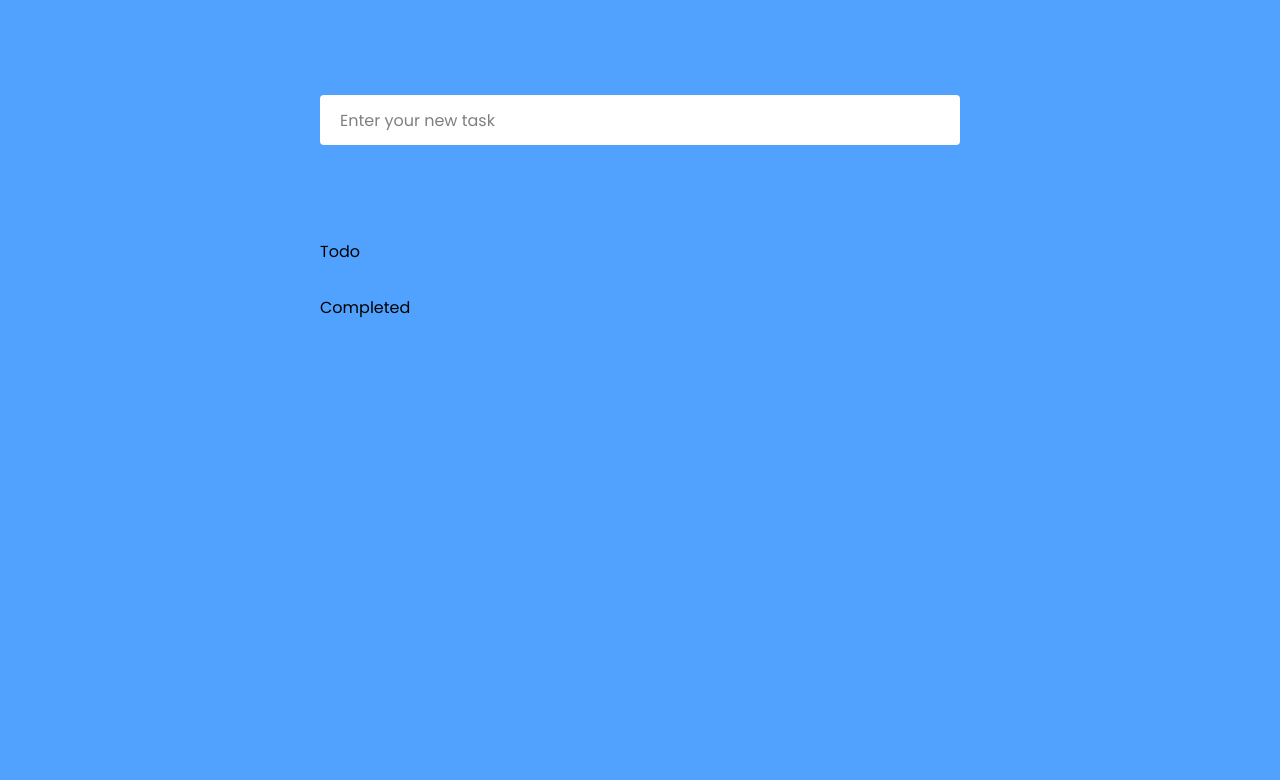
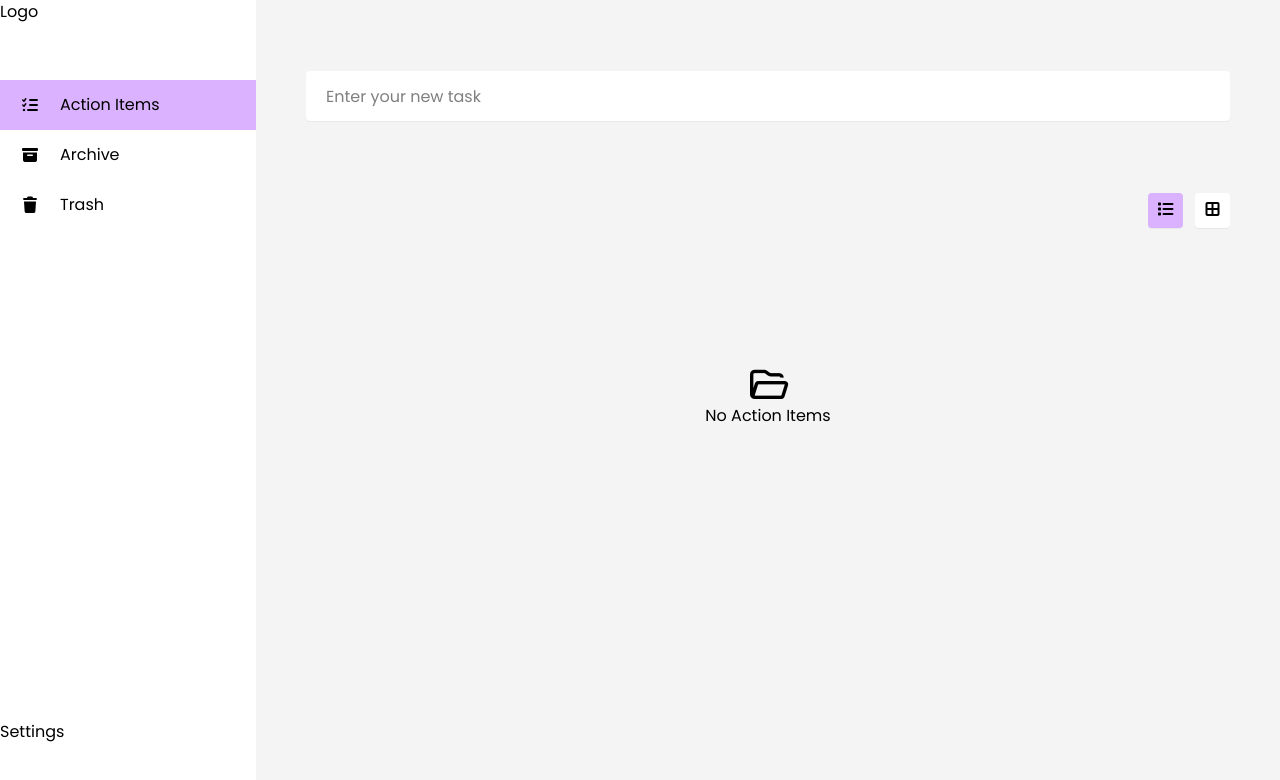
Before and after one commit to vaaluvishnu5146/Smart-Task-Tracker, a React (Vite) app: page / in a window 1280 px wide. Shown: the top 780 px of the page. Built offline with nearby package versions, Linux system fonts and the light colour scheme.

Commit message:
Modified Theme Added New Functionalites

```diff
--- a/src/App.jsx
+++ b/src/App.jsx
@@ -1,16 +1,33 @@
-import Counter from "./components/Counter/Counter";
 import Todo from "./components/Todo/Todo";
-
 import "./App.css";
 
 function App() {
   return (
-    <>
-      {/* <Counter name="Counter 1" />
-      <Counter name="Counter 2" />
-      <Counter name="Counter 3" /> */}
-      <Todo />
-    </>
+    <section className="w-screen h-screen flex">
+      <div className="w-[20%]">
+        <div className="w-full h-[10%]">Logo</div>
+        <div className="w-full h-[80%]">
+          <ul>
+            <li className="cursor-pointer flex h-[50px] p-5 box-border items-center gap-x-5 bg-purple-300">
+              <i class="fa-solid fa-list-check"></i>
+              <p>Action Items</p>
+            </li>
+            <li className="cursor-pointer flex h-[50px] p-5 box-border items-center gap-x-5">
+              <i class="fa-solid fa-box-archive"></i>
+              <p>Archive</p>
+            </li>
+            <li className="cursor-pointer flex h-[50px] p-5 box-border items-center gap-x-5">
+              <i class="fa-solid fa-trash"></i>
+              <p>Trash</p>
+            </li>
+          </ul>
+        </div>
+        <div className="w-full h-[10%]">Settings</div>
+      </div>
+      <div className="w-[80%]">
+        <Todo />
+      </div>
+    </section>
   );
 }
 
--- /dev/null
+++ b/src/Elements/Checkbox/Checkbox.jsx
@@ -0,0 +1,35 @@
+import React from "react";
+
+export default function Checkbox({
+  id = "",
+  label = "",
+  checked = false,
+  onChange = () => {},
+}) {
+  return (
+    <label className="flex items-center space-x-2 cursor-pointer mb-2">
+      <input
+        id={id}
+        type="checkbox"
+        checked={checked}
+        onChange={onChange}
+        className="appearance-none h-5 w-5 border border-gray-300 rounded-md checked:bg-purple-400 checked:border-purple-500"
+      />
+      <span className="relative">
+        {/* <!-- Custom checkmark (e.g., SVG or pseudo-element) --> */}
+        <svg
+          className="h-4 w-4 text-white absolute top-1/2 left-1/2 -translate-x-1/2 -translate-y-1/2 hidden checked:block pointer-events-none"
+          viewBox="0 0 24 24"
+          fill="none"
+          stroke="currentColor"
+          stroke-width="2"
+          stroke-linecap="round"
+          stroke-linejoin="round"
+        >
+          <polyline points="20 6 9 17 4 12"></polyline>
+        </svg>
+      </span>
+      <span>{label}</span>
+    </label>
+  );
+}
--- a/src/components/TextInput/TextInput.jsx
+++ b/src/components/TextInput/TextInput.jsx
@@ -4,7 +4,7 @@ export default function TextInput(props) {
   return (
     <input
       id={props.id}
-      className="w-[50%] h-[50px] bg-white rounded px-5 box-border"
+      className="w-full h-[50px] bg-white rounded px-5 box-border shadow-2xs"
       placeholder={props.placeholder}
       onChange={(e) => props.cb(e.target.value)}
       onKeyDown={props.onSubmit}
--- /dev/null
+++ b/src/components/Todo/GridRender.jsx
@@ -0,0 +1,50 @@
+import React from "react";
+import TodoCard from "./TodoCard";
+import NoActionItem from "./NoActionItem";
+
+export default function GridRender({
+  data = [],
+  handleCompletionChange = () => {},
+  handleDelete = () => {},
+}) {
+  return (
+    <section className="w-full">
+      {data.length > 0 ? (
+        <>
+          <h2 className="mb-3">Todo</h2>
+          <div className="grid grid-cols-4 gap-3 mb-5">
+            {data
+              .filter((el) => el.isCompleted == false)
+              .map((el) => (
+                <TodoCard
+                  id={el.id}
+                  key={el.id}
+                  title={el.title}
+                  isCompleted={el.isCompleted}
+                  handleCompletion={handleCompletionChange}
+                  handleDelete={handleDelete}
+                />
+              ))}
+          </div>
+          <h2 className="mb-3">Completed</h2>
+          <div className="grid grid-cols-4 gap-3">
+            {data
+              .filter((el) => el.isCompleted != false)
+              .map((el) => (
+                <TodoCard
+                  id={el.id}
+                  key={el.id}
+                  title={el.title}
+                  isCompleted={el.isCompleted}
+                  handleCompletion={handleCompletionChange}
+                  handleDelete={handleDelete}
+                />
+              ))}
+          </div>
+        </>
+      ) : (
+        <NoActionItem />
+      )}
+    </section>
+  );
+}
--- /dev/null
+++ b/src/components/Todo/ListRender.jsx
@@ -0,0 +1,53 @@
+import React from "react";
+import TodoListItem from "./TodoList";
+import NoActionItem from "./NoActionItem";
+
+export default function ListRender({
+  data = [],
+  handleCompletionChange = () => {},
+  handleDelete = () => {},
+}) {
+  return (
+    <section className="w-full">
+      {data.length > 0 ? (
+        <>
+          <div className="h-auto mb-5" id="todoSection">
+            <h3 className="text-italic mb-3">Todo</h3>
+            <div className="flex flex-col gap-y-3" id="todoItems">
+              {data
+                .filter((el) => el.isCompleted == false)
+                .map((el) => (
+                  <TodoListItem
+                    id={el.id}
+                    key={el.id}
+                    title={el.title}
+                    isCompleted={el.isCompleted}
+                    handleCompletion={handleCompletionChange}
+                    handleDelete={handleDelete}
+                  />
+                ))}
+            </div>
+          </div>
+          <div className="h-auto" id="completedSection">
+            <h3 className="text-italic mb-3">Completed</h3>
+            <div className="flex flex-col gap-y-3" id="completedItems">
+              {data
+                .filter((el) => el.isCompleted == true)
+                .map((el) => (
+                  <TodoListItem
+                    id={el.id}
+                    key={el.id}
+                    title={el.title}
+                    isCompleted={el.isCompleted}
+                    handleCompletion={handleCompletionChange}
+                  />
+                ))}
+            </div>
+          </div>
+        </>
+      ) : (
+        <NoActionItem />
+      )}
+    </section>
+  );
+}
--- /dev/null
+++ b/src/components/Todo/NoActionItem.jsx
@@ -0,0 +1,10 @@
+import React from "react";
+
+export default function NoActionItem() {
+  return (
+    <div className="h-[300px] flex flex-col justify-center items-center">
+      <i class="fa-regular fa-folder-open text-4xl"></i>
+      <p>No Action Items</p>
+    </div>
+  );
+}
--- a/src/components/Todo/Todo.jsx
+++ b/src/components/Todo/Todo.jsx
@@ -1,10 +1,13 @@
 import { useState } from "react";
 import TextInput from "../TextInput/TextInput";
-import TodoCard from "./TodoCard";
+import TodoCard from "./TodoList";
+import ListRender from "./ListRender";
+import GridRender from "./GridRender";
 
 function Todo() {
   const [todo, setTodo] = useState("");
   const [todos, setTodos] = useState([]);
+  const [layoutType, setLayoutType] = useState("list"); // list or grid
 
   function saveTodo(e) {
     let data = {};
@@ -36,9 +39,13 @@ function Todo() {
     setTodos(todosCopy);
   }
 
+  function toggleLayout(e) {
+    setLayoutType(e.target.id);
+  }
+
   return (
-    <section className="w-screen h-screen bg-blue-400">
-      <div className="h-[30%] flex items-center justify-center" id="todoForm">
+    <div className="h-full bg-zinc-100 px-[50px] py-[20px] box-border">
+      <div className="h-[20%] flex items-center justify-center" id="todoForm">
         <TextInput
           id="taskInput1"
           placeholder="Enter your new task"
@@ -47,42 +54,45 @@ function Todo() {
           value={todo}
         />
       </div>
-      <div className="h-[70%] flex flex-col items-center" id="todoListing">
-        <div className="w-[50%] h-auto mb-5" id="todoSection">
-          <h3 className="text-italic mb-3">Todo</h3>
-          <div className="flex flex-col gap-y-3" id="todoItems">
-            {todos
-              .filter((el) => el.isCompleted == false)
-              .map((el) => (
-                <TodoCard
-                  id={el.id}
-                  key={el.id}
-                  title={el.title}
-                  isCompleted={el.isCompleted}
-                  handleCompletion={handleCompletionChange}
-                  handleDelete={handleDelete}
-                />
-              ))}
-          </div>
-        </div>
-        <div className="w-[50%] h-auto" id="completedSection">
-          <h3 className="text-italic mb-3">Completed</h3>
-          <div className="flex flex-col gap-y-3" id="completedItems">
-            {todos
-              .filter((el) => el.isCompleted == true)
-              .map((el) => (
-                <TodoCard
-                  id={el.id}
-                  key={el.id}
-                  title={el.title}
-                  isCompleted={el.isCompleted}
-                  handleCompletion={handleCompletionChange}
-                />
-              ))}
-          </div>
-        </div>
+      <div className="w-full h-[10%] flex items-center justify-end gap-x-3">
+        <button
+          className={`w-[35px] h-[35px] rounded cursor-pointer shadow-2xs ${
+            layoutType === "list" ? "bg-purple-300" : "bg-white"
+          }`}
+          id="list"
+          onClick={toggleLayout}
+        >
+          <i class="fa-solid fa-list"></i>
+        </button>
+        <button
+          className={`w-[35px] h-[35px] rounded cursor-pointer shadow-2xs bg-purple-300  ${
+            layoutType === "grid" ? "bg-purple-300" : "bg-white"
+          }`}
+          id="grid"
+          onClick={toggleLayout}
+        >
+          <i class="fa-solid fa-table-cells-large"></i>
+        </button>
       </div>
-    </section>
+      <div
+        className="w-full h-[70%] flex flex-col items-center"
+        id="todoListing"
+      >
+        {layoutType == "list" ? (
+          <ListRender
+            data={todos}
+            handleDelete={handleDelete}
+            handleCompletionChange={handleCompletionChange}
+          />
+        ) : (
+          <GridRender
+            data={todos}
+            handleDelete={handleDelete}
+            handleCompletionChange={handleCompletionChange}
+          />
+        )}
+      </div>
+    </div>
   );
 }
 
--- a/src/components/Todo/TodoCard.jsx
+++ b/src/components/Todo/TodoCard.jsx
@@ -1,22 +1,27 @@
 import React from "react";
+import Checkbox from "../../Elements/Checkbox/Checkbox";
 
-export default function TodoCard(props) {
+export default function TodoCard({
+  id,
+  title = "",
+  isCompleted = false,
+  handleCompletion = () => {},
+  handleDelete = () => {},
+}) {
   return (
-    <div className="w-full h-[50px] bg-white rounded px-5 box-border flex gap-x-5 items-center justify-between">
-      <div className="flex gap-x-4">
-        <input
-          id={props.id}
-          type="checkbox"
-          onChange={props.handleCompletion}
-          checked={props.isCompleted}
-        />
-        <p className={props.isCompleted ? "line-through" : ""}>{props.title}</p>
-      </div>
-      <div>
+    <div id={id} className="bg-white rounded h-auto p-3 box-border">
+      <Checkbox
+        id={id}
+        type="checkbox"
+        onChange={handleCompletion}
+        checked={isCompleted}
+      />
+      <p className="mb-2">{title}</p>
+      <div className="flex justify-end">
         <button
           className="w-[50px] h-[50px] bg-transparent"
-          id={props.id}
-          onClick={props.handleDelete}
+          id={id}
+          onClick={handleDelete}
         >
           <i className="fa-solid fa-trash"></i>
         </button>
--- /dev/null
+++ b/src/components/Todo/TodoList.jsx
@@ -0,0 +1,28 @@
+import React from "react";
+import Checkbox from "../../Elements/Checkbox/Checkbox";
+
+export default function TodoListItem(props) {
+  return (
+    <div className="w-full h-[50px] bg-white rounded px-5 box-border flex gap-x-5 items-center justify-between">
+      <div className="flex gap-x-4">
+        <Checkbox
+          id={props.id}
+          onChange={props.handleCompletion}
+          checked={props.isCompleted}
+          className="checked:bg-purple-400"
+        />
+
+        <p className={props.isCompleted ? "line-through" : ""}>{props.title}</p>
+      </div>
+      <div>
+        <button
+          className="w-[50px] h-[50px] bg-transparent"
+          id={props.id}
+          onClick={props.handleDelete}
+        >
+          <i className="fa-solid fa-trash"></i>
+        </button>
+      </div>
+    </div>
+  );
+}
```
Also changed, not shown: src/layouts/EcommerceGrid.jsx (added, +48 -0 lines).
